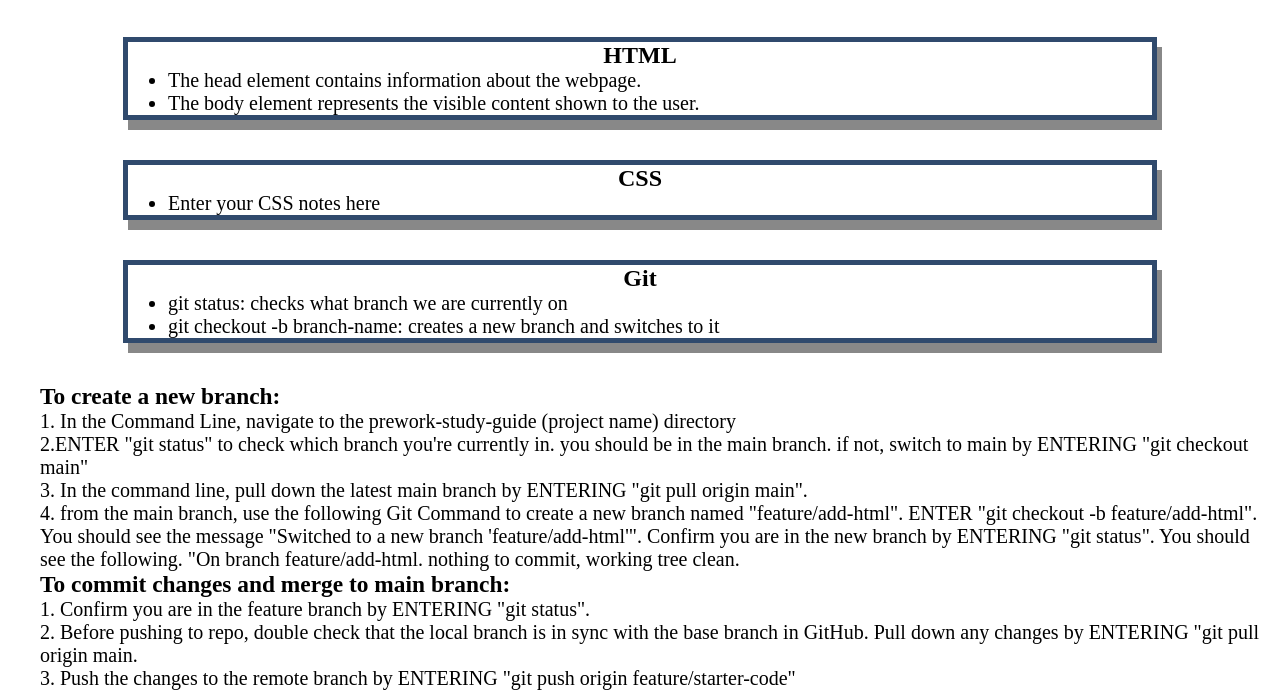
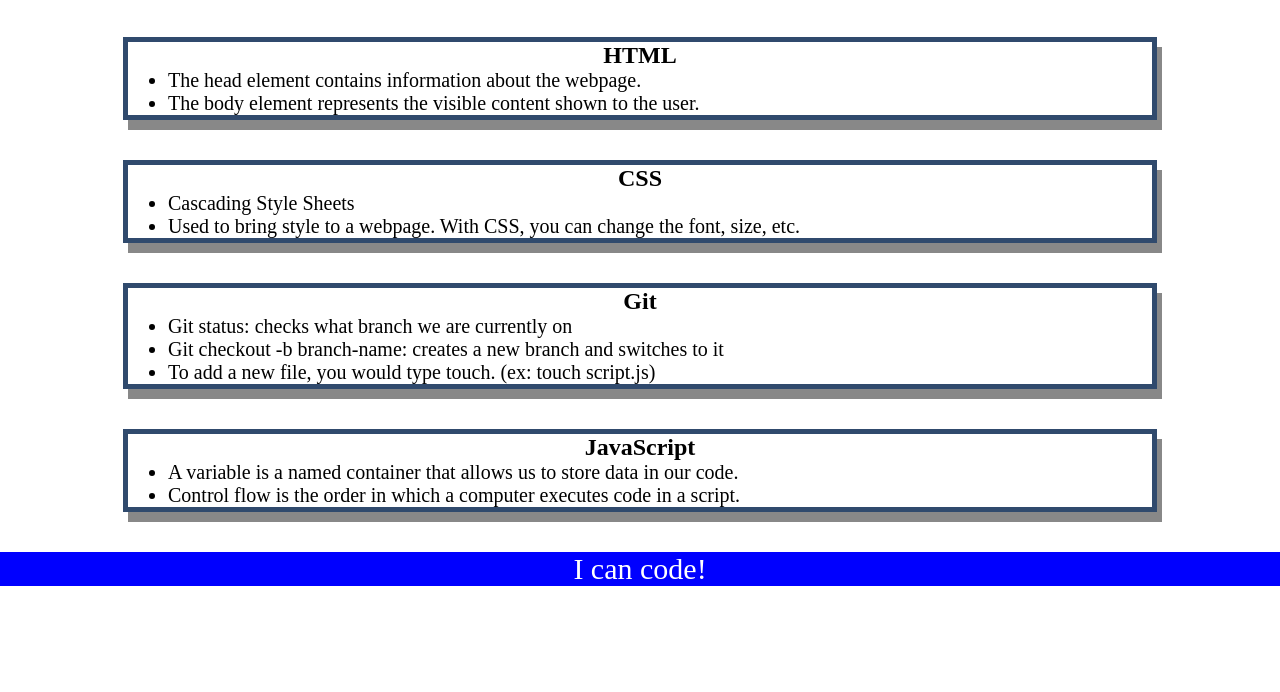
Before and after one commit to ik3vin91/prework-study-guide, a plain HTML site: page index.html in a window 1280 px wide. Shown: the part 118-810 px from the top of the page. Drawn offline with Linux system fonts and the light colour scheme.

Commit message:
added functions, added notes into JavaScript section

```diff
--- a/assets/script.js
+++ b/assets/script.js
@@ -1,19 +1,28 @@
+
 var topics = ['HTML', 'CSS', 'Git', 'JavaScript'];
+var randomTopic = topics[Math.floor(Math.random() * topics.length)];
 
+function listTopics() {
  for (var x = 0; x < topics.length; x++) {
    console.log(topics[x]);
  }
+}
 
-/*
-if (topic === 'HTML') {
+function selectTopic() {
+    if (randomTopic === 'HTML') {
       console.log("Let's study HTML!");
-} else if (topic === 'CSS') {
+    } else if (randomTopic === 'CSS') {
       console.log("Let's study CSS!");
-} else if (topic === 'Git') {
+    } else if (randomTopic === 'Git') {
       console.log("Let's study Git!");
-} else if (topic === 'JavaScript') {
+    } else if (randomTopic === 'JavaScript') {
       console.log("Let's study JavaScript!");
     } else {
       console.log('Please try again!');
     }
-*/
+  }
+
+console.log('Here are the topics we learned through Prework:');
+listTopics();
+console.log('Which topic should we study first?');
+selectTopic();
--- a/index.html
+++ b/index.html
@@ -25,41 +25,26 @@
       <section class="card" id="css-section">
         <h2>CSS</h2>
         <ul>
-          <li>Enter your CSS notes here</li>
+          <li>Cascading Style Sheets</li>
+          <li>Used to bring style to a webpage. With CSS, you can change the font, size, etc.</li>
         </ul>
       </section>
 
       <section class="card" id="git-section">
         <h2> Git</h2>
         <ul>
-          <li>git status: checks what branch we are currently on</li>
-          <li>git checkout -b branch-name: creates a new branch and switches to it</li>
+          <li>Git status: checks what branch we are currently on</li>
+          <li>Git checkout -b branch-name: creates a new branch and switches to it</li>
+          <li>To add a new file, you would type touch. (ex: touch script.js)</li>
       </section>
 
-      <section>
-        <ul>
-          <h3>To create a new branch:</h3> </ul>
-          <ol>1. In the Command Line, navigate to the prework-study-guide (project name) directory  </ol>
-          <ol>2.ENTER "git status" to check which branch you're currently in. you should be in the main branch.
-            if not, switch to main by ENTERING "git checkout main" </ol>
-          <ol>3. In the command line, pull down the latest main branch by ENTERING "git pull origin main".</ol>
-          <ol>4. from the main branch, use the following Git Command to create a new branch named "feature/add-html".
-           ENTER "git checkout -b feature/add-html". You should see the message "Switched to a new branch 'feature/add-html'".
-          Confirm you are in the new branch by ENTERING "git status". You should see the following. "On branch feature/add-html. nothing to commit, working tree clean.</ol>
-        </ul>
-          <ul>
-            <h3>To commit changes and merge to main branch:</h3> </ul>
-            <ol>1. Confirm you are in the feature branch by ENTERING "git status".</ol>
-            <ol>2. Before pushing to repo, double check that the local branch is in sync with the base branch in GitHub. Pull down any changes by ENTERING "git pull origin main. </ol>
-            <ol>3. Push the changes to the remote branch by ENTERING "git push origin feature/starter-code"</ol>
-            <ol>4. Go to GitHub. You will notice a message your branch had recent pushes. "Hit the Compare & pull request button". Commit and Merge. Your branch is now safe to delete.</ol>
-          </ul>
-      </section>
+
 
       <section class="card" id="javascript-section">
         <h2>JavaScript</h2>
         <ul>
-          <li> Enter your JavaScript notes here</li>
+          <li>A variable is a named container that allows us to store data in our code.</li>
+          <li>Control flow is the order in which a computer executes code in a script.</li>
         </ul>
       </section>
     </main>
```
Lines whose indentation alone changed are shown as unchanged.
